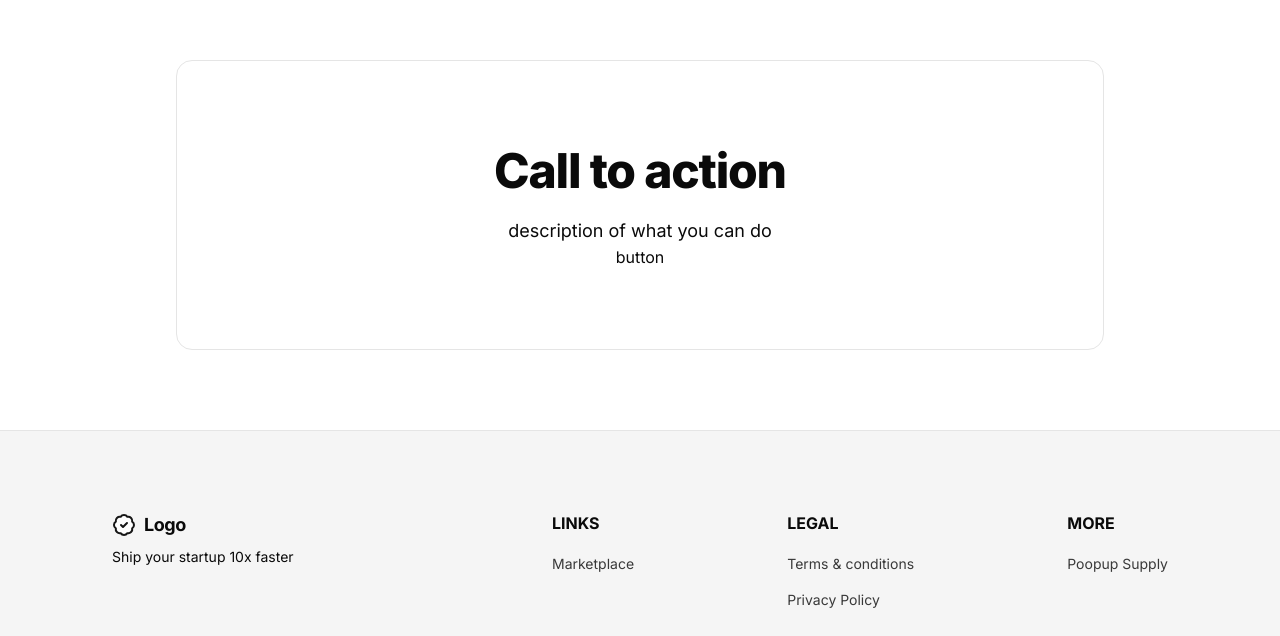
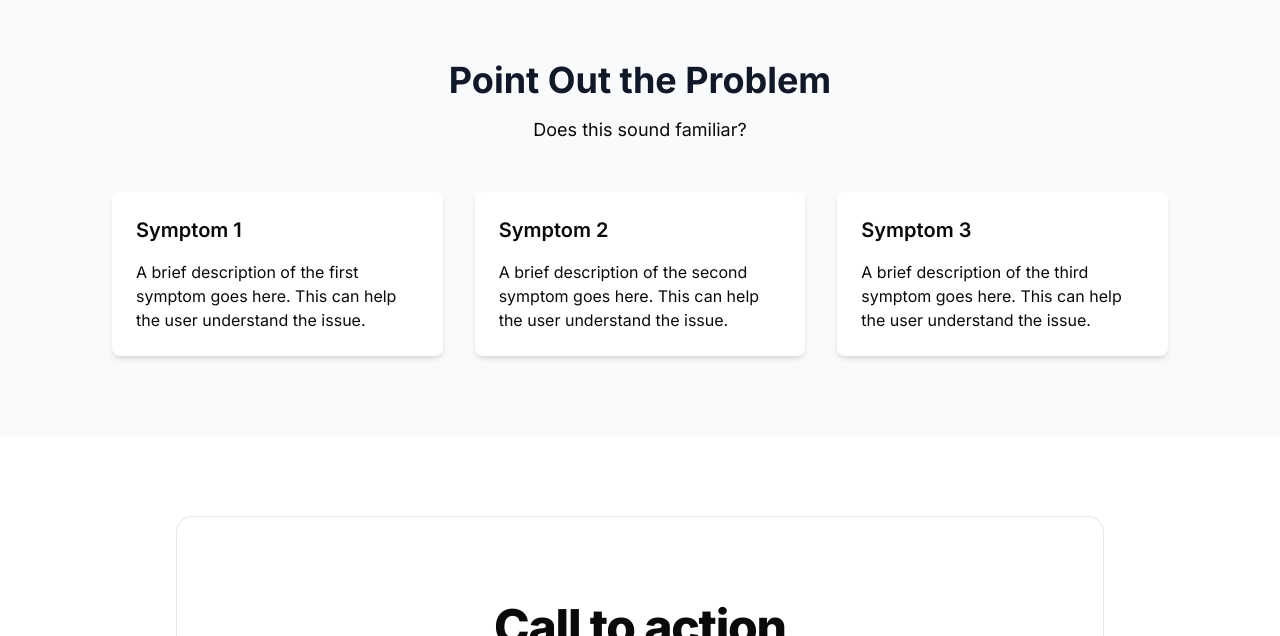
Before and after one commit to rejaulkariim/nextjs-supabase-authjs-starter-kit, a Next.js app: page / in a window 1280 px wide. Shown: the part 820-1456 px from the top of the page. Built offline with nearby package versions, Linux system fonts and the light colour scheme; no server answers.

Commit message:
feat: added problem details section

```diff
--- a/src/app/(root)/(home)/page.tsx
+++ b/src/app/(root)/(home)/page.tsx
@@ -1,11 +1,13 @@
 import CTA from "@/components/design/CTA";
 import Footer from "@/components/design/Footer";
 import Hero from "@/components/design/Hero";
+import ProblemDetails from "@/components/design/ProblemDetails";
 
 export default function Home() {
   return (
     <>
       <Hero />
+      <ProblemDetails />
       <CTA />
       <Footer />
     </>
--- /dev/null
+++ b/src/components/design/ProblemDetails.tsx
@@ -0,0 +1,47 @@
+import MaxWidthWrapper from "@/components/shared/MaxWidthWrapper";
+
+const ProblemDetails = () => {
+  return (
+    <section className="py-10 md:py-20 bg-gray-50">
+      <MaxWidthWrapper>
+        {/* Title and Description */}
+        <div className="text-center space-y-4 mb-12">
+          <h1 className="text-4xl font-bold text-gray-900">
+            Point Out the Problem
+          </h1>
+          <p className="text-lg">Does this sound familiar?</p>
+        </div>
+
+        {/* Symptoms Section */}
+        <div className="grid grid-cols-1 sm:grid-cols-2 lg:grid-cols-3 gap-8 max-w-6xl mx-auto">
+          {/* Symptom Cards */}
+          <div className="bg-card p-6 rounded-lg shadow-md">
+            <h3 className="text-xl font-semibold mb-4">Symptom 1</h3>
+            <p className="">
+              A brief description of the first symptom goes here. This can help
+              the user understand the issue.
+            </p>
+          </div>
+
+          <div className="bg-card p-6 rounded-lg shadow-md">
+            <h3 className="text-xl font-semibold mb-4">Symptom 2</h3>
+            <p className="">
+              A brief description of the second symptom goes here. This can help
+              the user understand the issue.
+            </p>
+          </div>
+
+          <div className="bg-card p-6 rounded-lg shadow-md">
+            <h3 className="text-xl font-semibold mb-4">Symptom 3</h3>
+            <p className="">
+              A brief description of the third symptom goes here. This can help
+              the user understand the issue.
+            </p>
+          </div>
+        </div>
+      </MaxWidthWrapper>
+    </section>
+  );
+};
+
+export default ProblemDetails;
```
